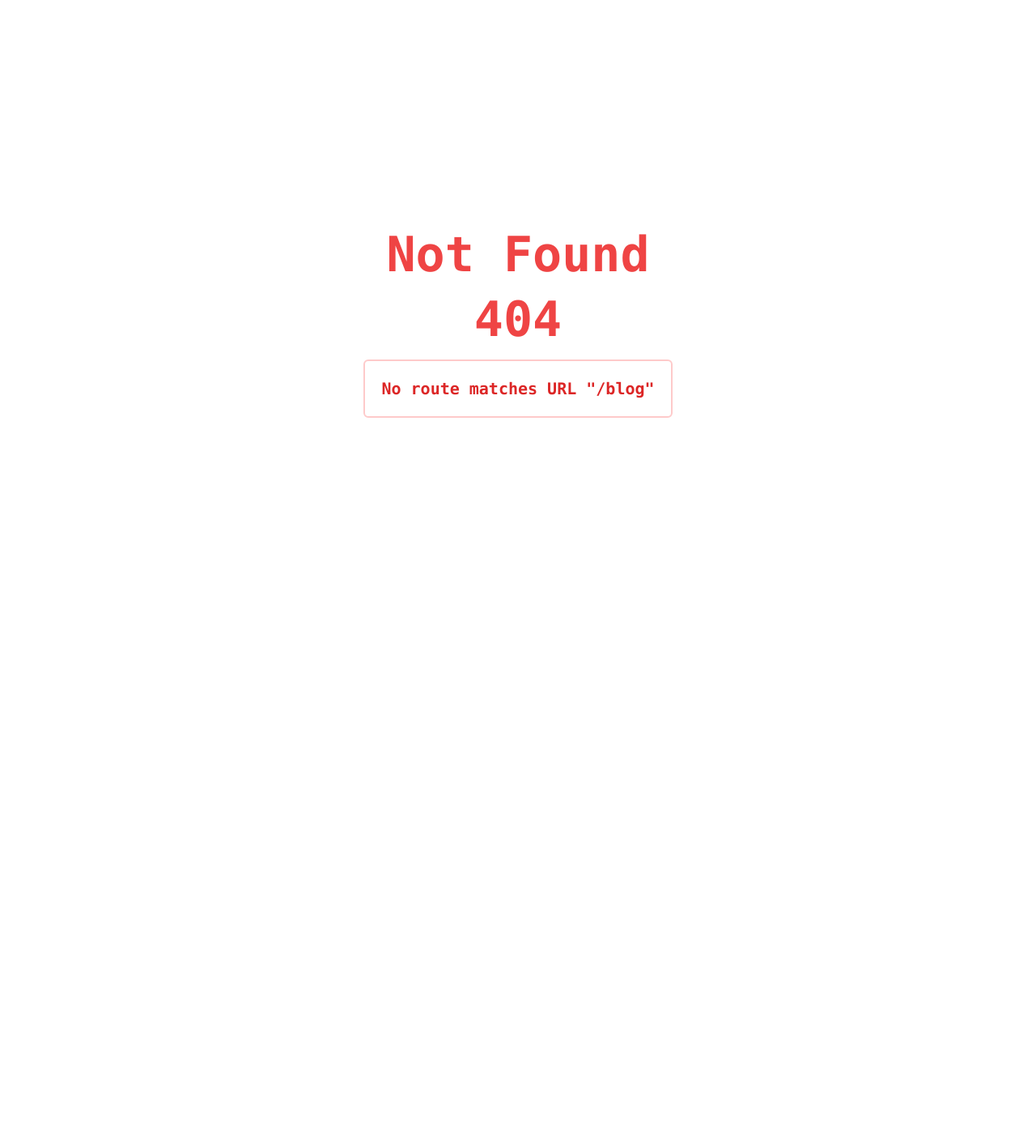
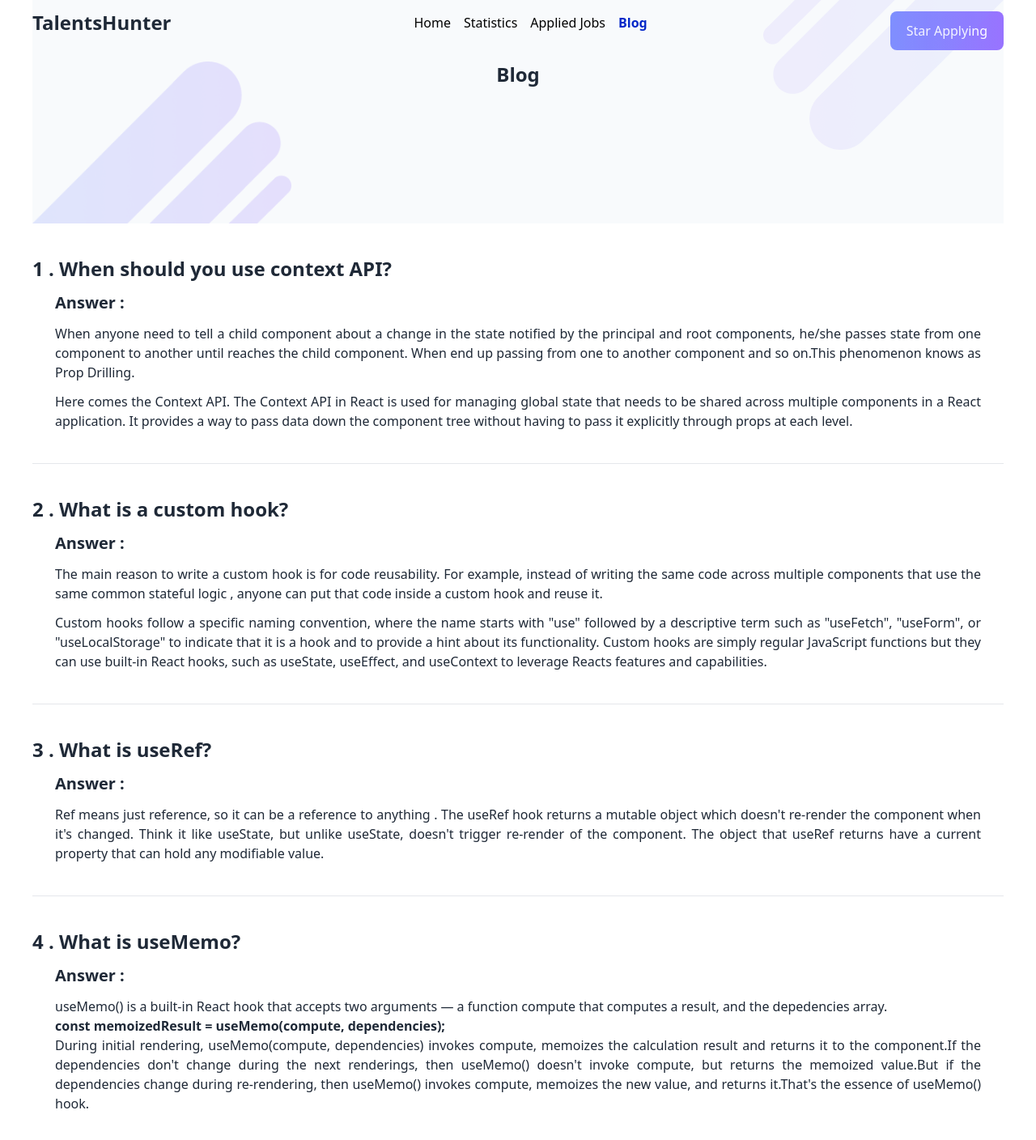
Before and after one commit to KhanZiaul/Job-Hunter, a React (Vite) app: page /blog in a window 1280 px wide. Before the commit this address had no page. Shown: the top 1408 px of the page at 81% size. Before the commit the page ends 800 px from the top, so only its background shows below. Built offline with nearby package versions, Linux system fonts and the light colour scheme.

Commit message:
added Blog

```diff
--- /dev/null
+++ b/src/Components/Blog/Blog.jsx
@@ -0,0 +1,74 @@
+import React from 'react';
+import Image from '../../assets/banner/Vector.png'
+import Image2 from '../../assets/banner/Vector-1.png'
+
+const Blog = () => {
+    return (
+        <div>
+            <div style={{
+                backgroundImage: `url(${Image})`,
+                backgroundSize: 'contain',
+                backgroundRepeat: 'no-repeat',
+                width: '100%',
+                height: '200px',
+            }} className=' bg-slate-50'>
+                <h2 className='text-2xl text-center font-bold '>Blog</h2>
+                <div className=' absolute right-10 top-0'>
+                    <img src={Image2} alt="" />
+                </div>
+            </div>
+
+            <div className='my-10'>
+
+                <h2 className="font-bold text-2xl">1 . When should you use context API?</h2>
+                <p className="mt-3 px-5 text-justify"><span className="font-semibold text-xl mx-2">Answer :</span></p>
+
+                <p className="mt-3 px-7 text-justify">When anyone need to tell a child component about a change in the state notified by the principal and root components, he/she passes state from one component to another until reaches the child component. When end up passing from one to another component and so on.This phenomenon knows as Prop Drilling. </p>
+
+                <p className="mt-3 px-7 text-justify">Here comes the Context API. The Context API in React is used for managing global state that needs to be shared across multiple components in a React application. It provides a way to pass data down the component tree without having to pass it explicitly through props at each level.</p>
+
+            </div>
+
+            <hr />
+
+            <div className='my-10'>
+
+                <h2 className="font-bold text-2xl">2 . What is a custom hook?</h2>
+                <p className="mt-3 px-5 text-justify"><span className="font-semibold text-xl mx-2">Answer :</span></p>
+
+                <p className="mt-3 px-7 text-justify">The main reason to write a custom hook is for code reusability. For example, instead of writing the same code across multiple components that use the same common stateful logic ,  anyone can put that code inside a custom hook and reuse it.
+
+                </p>
+
+                <p className="mt-3 px-7 text-justify">Custom hooks follow a specific naming convention, where the name starts with "use" followed by a descriptive term such as "useFetch", "useForm", or "useLocalStorage"  to indicate that it is a hook and to provide a hint about its functionality. Custom hooks are simply regular JavaScript functions but they can use built-in React hooks, such as useState, useEffect, and useContext to leverage Reacts features and capabilities.</p>
+
+            </div>
+
+            <hr />
+
+            <div className='my-10'>
+
+                <h2 className="font-bold text-2xl">3 . What is useRef?</h2>
+                <p className="mt-3 px-5 text-justify"><span className="font-semibold text-xl mx-2">Answer :</span></p>
+
+                <p className="mt-3 px-7 text-justify">Ref means just reference, so it can be a reference to anything . The useRef hook returns a mutable object which doesn't re-render the component when it's changed. Think it like useState, but unlike useState, doesn't trigger re-render of the component. The object that useRef returns have a current property that can hold any modifiable value.</p>
+
+            </div>
+
+            <hr />
+
+            <div className='my-10'>
+
+                <h2 className="font-bold text-2xl">4 . What is useMemo?</h2>
+                <p className="mt-3 px-5 text-justify"><span className="font-semibold text-xl mx-2">Answer :</span></p>
+
+                <p className="mt-3 px-7 text-justify">useMemo() is a built-in React hook that accepts two arguments — a function compute that computes a result, and the depedencies array.
+                    <br /> <span className='font-bold my-3'>const memoizedResult = useMemo(compute, dependencies);</span> <br />
+                    During initial rendering, useMemo(compute, dependencies) invokes compute, memoizes the calculation result and returns it to the component.If the dependencies don't change during the next renderings, then useMemo() doesn't invoke compute, but returns the memoized value.But if the dependencies change during re-rendering, then useMemo() invokes compute, memoizes the new value, and returns it.That's the essence of useMemo() hook.</p>
+
+            </div>
+        </div>
+    );
+};
+
+export default Blog;
```
Also changed, not shown: src/main.jsx (+6 -1 lines).
